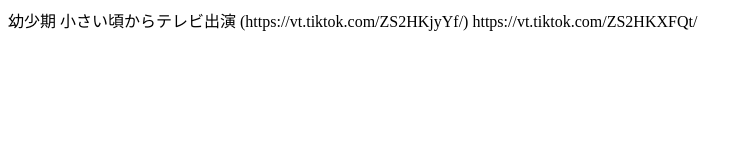
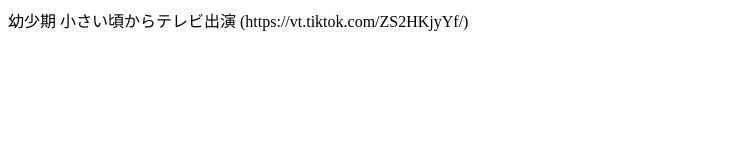
Before and after one commit to NS21100685a/works, a plain HTML site: page index.html in a window 1280 px wide. Shown: the whole page, without its empty margins (0-752 px from the left). Drawn offline with Linux system fonts and the light colour scheme.

Commit message:
Add files via upload

```diff
--- a/index.html
+++ b/index.html
@@ -12,7 +12,7 @@
 
 
 
-    https://vt.tiktok.com/ZS2HKXFQt/
+
 
 
 </body>
```
